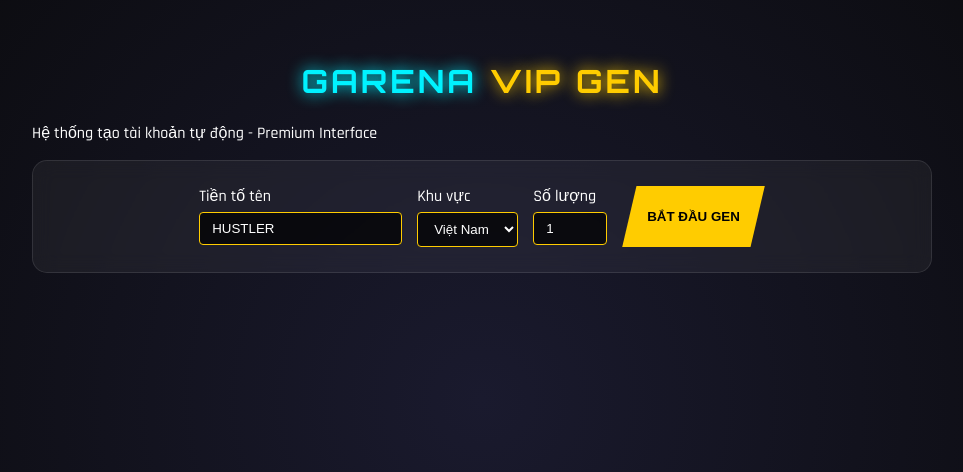
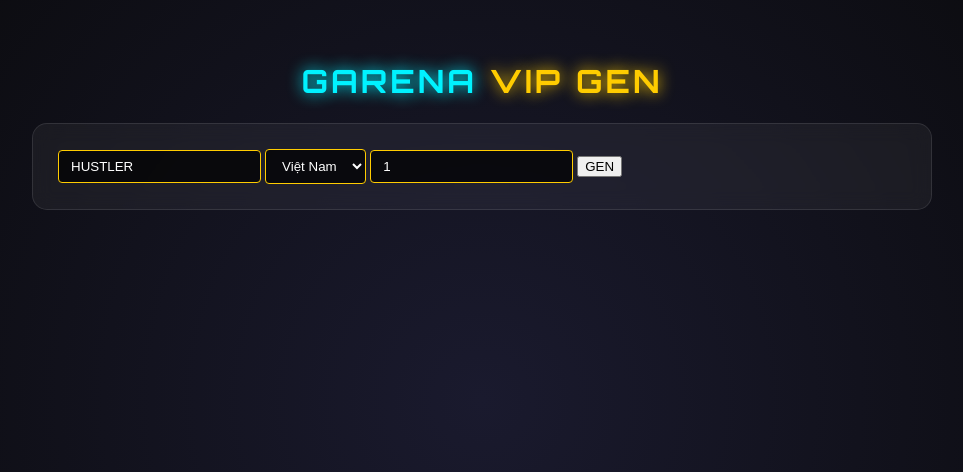
Before and after one commit to MinhHieuVN/CreatGuestAccount, a Flask app: page / in a window 1280 px wide. Shown: the top 472 px of the page, without its empty margins (158-1121 px from the left). Run offline with Flask 3, Linux system fonts and the light colour scheme.

Commit message:
Update index.html

```diff
--- a/templates/index.html
+++ b/templates/index.html
@@ -3,49 +3,33 @@
 <head>
     <meta charset="UTF-8">
     <meta name="viewport" content="width=device-width, initial-scale=1.0">
-    <title>Account Generator</title>
+    <title>Garena Guest VIP</title>
     <link rel="stylesheet" href="/static/style.css">
-    <link href="https://fonts.googleapis.com/css2?family=Orbitron:wght@400;700&family=Rajdhani:wght@300;500;700&display=swap" rel="stylesheet">
+    <link href="https://fonts.googleapis.com/css2?family=Orbitron:wght@700&family=Rajdhani:wght@500;700&display=swap" rel="stylesheet">
 </head>
 <body>
     <div class="container">
-        <header>
         <h1 class="neon-text">GARENA <span class="gold-text">VIP GEN</span></h1>
-            <p class="subtitle">Hệ thống tạo tài khoản tự động - Premium Interface</p>
-        </header>
 
-        <div class="glass-card config-panel">
-            <div class="input-group">
-                <label>Tiền tố tên</label>
-                <input type="text" id="namePrefix" value="HUSTLER">
-            </div>
-            <div class="input-group">
-                <label>Khu vực</label>
+        <div class="glass-card config-bar">
+            <input type="text" id="prefix" value="HUSTLER" placeholder="Tên...">
             <select id="region">
                 <option value="VN">Việt Nam</option>
                 <option value="IND">Ấn Độ</option>
                 <option value="TH">Thái Lan</option>
-                    <option value="BR">Brazil</option>
             </select>
-            </div>
-            <div class="input-group">
-                <label>Số lượng</label>
-                <input type="number" id="count" value="1" min="1" max="15">
-            </div>
-            <button id="genBtn" class="cyber-button">BẮT ĐẦU GEN</button>
+            <input type="number" id="count" value="1" max="5">
+            <button id="genBtn" class="cyber-btn">GEN</button>
         </div>
 
-        <div id="loading" class="hidden">
-            <div class="spinner"></div>
-            <p>Đang kết nối Server...</p>
+        <div id="loading" class="hidden">Đang xử lý logic Garena...</div>
+
+        <div id="actionArea" class="hidden">
+            <button id="exportBtn" class="cyber-btn gold">XUẤT TXT</button>
+            <button id="copyBtn" class="cyber-btn blue">COPY UID|PASS</button>
         </div>
 
-        <div id="actionButtons" class="hidden">
-            <button id="exportBtn" class="cyber-button gold">XUẤT FILE TXT</button>
-            <button id="copyAllBtn" class="cyber-button blue">COPY UID|PASS</button>
-        </div>
-
-        <div id="resultArea" class="result-grid"></div>
+        <div id="results"></div>
     </div>
     <script src="/static/script.js"></script>
 </body>
```
Lines whose indentation alone changed are shown as unchanged.
